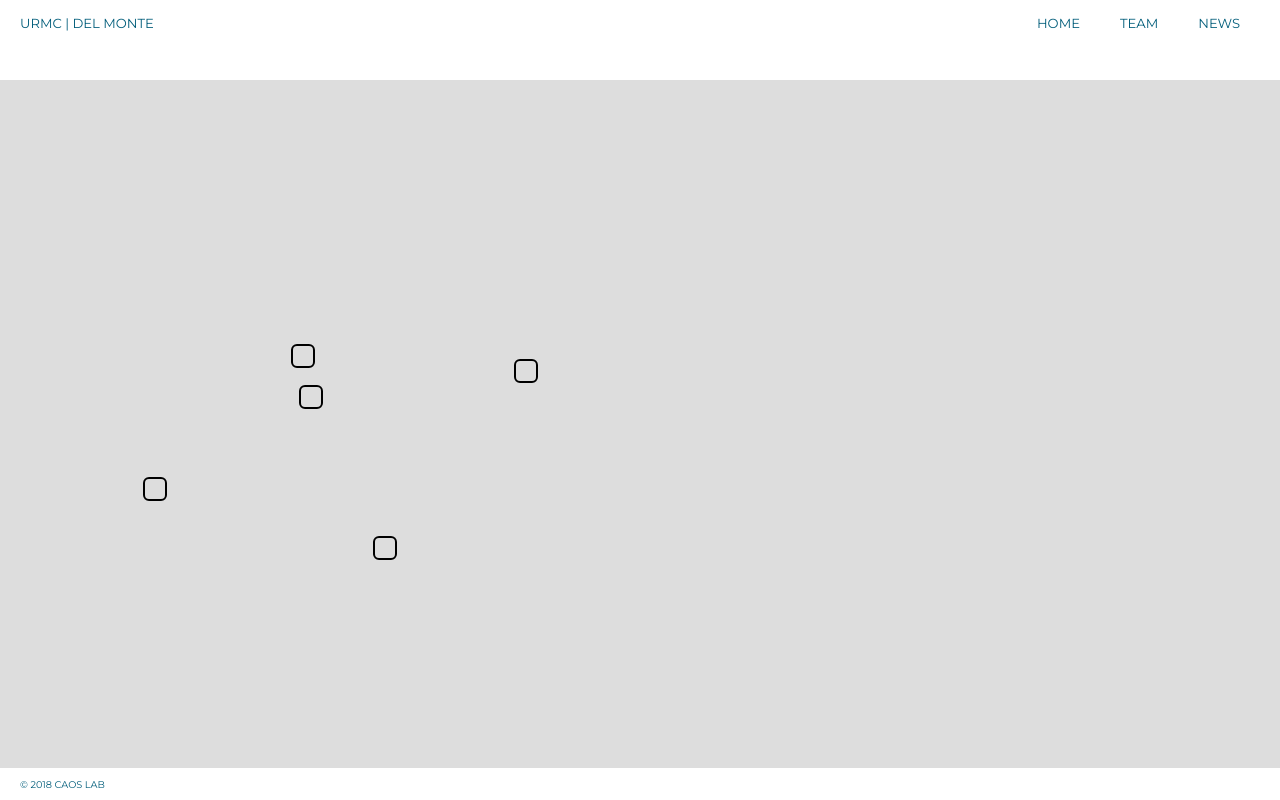
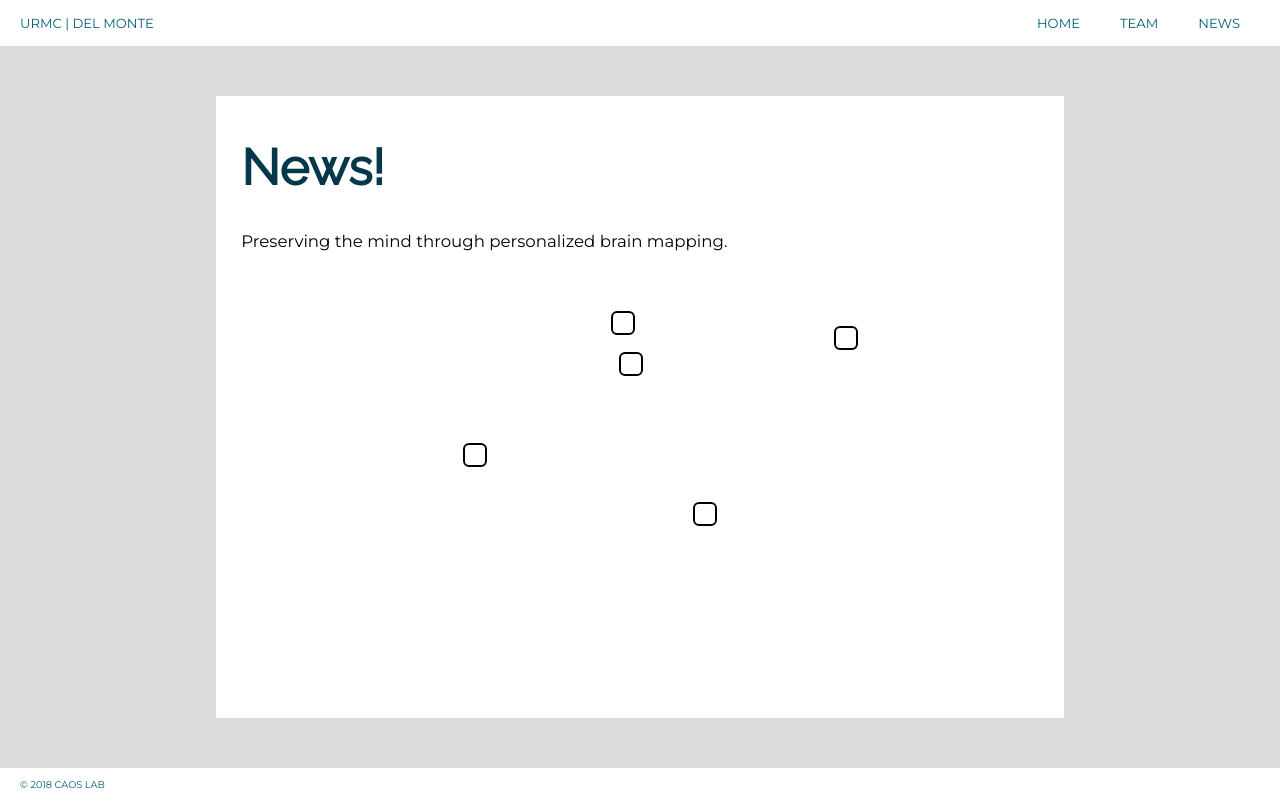
Before and after one commit to translationalbrainmapping/tbm, a Vue app: page /news in a window 1280 px wide. Built offline with nearby package versions, Linux system fonts and the light colour scheme.

Commit message:
Added basic static page styles

```diff
--- a/src/assets/scss/_nav.scss
+++ b/src/assets/scss/_nav.scss
@@ -10,6 +10,11 @@
   color: map-get($colors, primary);
   display: flex;
   align-items: center;
+
+  a {
+    color: map-get($colors, primary);
+    text-decoration: none;
+  }
 
   ul.navbar {
     height: 100%;
--- a/src/assets/scss/_page.scss
+++ b/src/assets/scss/_page.scss
@@ -1,4 +1,17 @@
 // Page content for a static page
 .page {
+  z-index: 25;
+  position: absolute;
+  width: 100%;
+  height: 100%;
+  padding: 6rem 26rem;
+  box-sizing: border-box;
 
+  .container {
+    background-color: white;
+    height: 100%;
+    overflow-y: auto;
+    padding: 1rem 3rem;
+    box-sizing: border-box;
+  }
 }
--- a/src/components/Header.vue
+++ b/src/components/Header.vue
@@ -1,8 +1,9 @@
 <template lang="html">
   <div id="header" class="bar">
-    URMC | Del Monte
+    <router-link :to="{ name: 'Home' }">URMC | Del Monte</router-link>
+
     <ul class="navbar">
-      <router-link v-for="link in links" :key="link.path" :to="link.path"><li>{{ link.name }}</li></router-link>
+      <router-link v-for="link in links" :key="link" :to="{ name: link }"><li>{{ link }}</li></router-link>
     </ul>
   </div>
 </template>
@@ -12,11 +13,7 @@ export default {
   name: 'Header',
   data() {
     return {
-      links: [
-        { path: '/', name: 'Home' },
-        { path: '/team', name: 'Team' },
-        { path: '/news', name: 'News' },
-      ]
+      links: [ 'Home', 'Team', 'News' ]
     }
   }
 }
--- a/src/components/Three.vue
+++ b/src/components/Three.vue
@@ -1,5 +1,5 @@
 <template lang="html">
-  <div id="three" :class="{ right: threeOnRight }"></div>
+  <div id="three" :class="{ right: threeOnRight, middle: threeInMiddle }"></div>
 </template>
 
 <script>
@@ -10,6 +10,9 @@ export default {
   computed: {
     threeOnRight() {
       return this.$route.meta.side == 'left'
+    },
+    threeInMiddle() {
+      return this.$route.meta.side == 'full'
     }
   },
   mounted() {
@@ -17,7 +20,7 @@ export default {
   },
   watch: {
     '$route' (to, from) {
-      if (to.meta.side == from.meta.side) return // don't update if on same side
+      if (to.meta.side == from.meta.side || to.meta.side == 'full') return // don't update if on same side or full page
 
       console.log(from.name + " " + to.name)
       // refresh scene after a second (bring back 2d targets)
@@ -47,6 +50,9 @@ export default {
     &.right {
       left: 50%;
     }
+    &.middle {
+      left: 25%;
+    }
   }
   canvas {
     width: 100%;
--- a/src/views/News.vue
+++ b/src/views/News.vue
@@ -1,20 +1,16 @@
 <template>
-  <transition name="fade-up" enter-active-class="animated fadeInUp" leave-active-class="animated fadeOutUp">
+  <transition name="fade-up" enter-active-class="animated fadeInUp" leave-active-class="animated fadeOutDown">
     <div class="page">
-      <div class="wrapper">
-        <div class="text-container">
-          <div class="content">
-            <h1 class="big-title">Translational Brain Mapping</h1>
-            <p>Preserving the mind through personalized brain mapping.</p>
-          </div>
-        </div>
+      <div class="container">
+        <h1 class="big-title">News!</h1>
+        <p>Preserving the mind through personalized brain mapping.</p>
       </div>
     </div>
   </transition>
 </template>
 
 <script>
-export default {
-  name: 'News'
-}
+  export default {
+    name: 'News',
+  }
 </script>
--- a/src/views/Team.vue
+++ b/src/views/Team.vue
@@ -1,13 +1,16 @@
 <template>
-  <transition name="fade-left" enter-active-class="animated fadeInRight" leave-active-class="animated fadeOutRight">
-    <div class="popup right">
-      <div class="wrapper dark">
-        <div class="text-container">
-          <div class="content">
-            <h1>Hello.</h1>
-          </div>
-        </div>
+  <transition name="fade-up" enter-active-class="animated fadeInUp" leave-active-class="animated fadeOutDown">
+    <div class="page">
+      <div class="container">
+        <h1 class="big-title">Meet the Team!</h1>
+        <p>Preserving the mind through personalized brain mapping.</p>
       </div>
     </div>
   </transition>
 </template>
+
+<script>
+  export default {
+    name: 'Team'
+  }
+</script>
```
